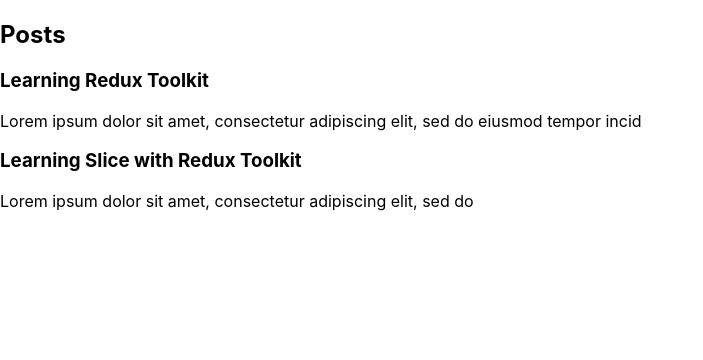
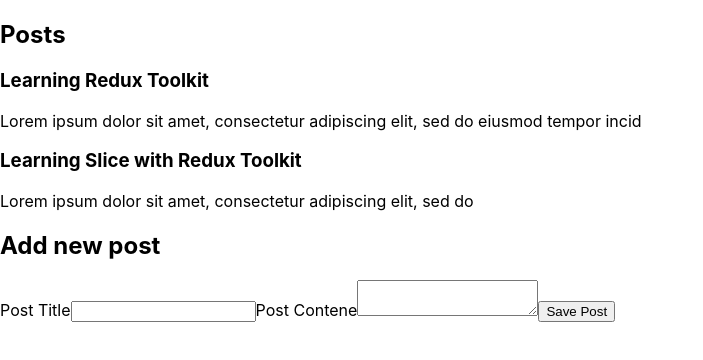
Before and after one commit to vazqueztomas/react-redux-course, a React (Create React App) app: page / in a window 1280 px wide. Shown: the top 360 px of the page, without its empty margins (0-703 px from the left). Built offline with nearby package versions, Linux system fonts and the light colour scheme.

Commit message:
new: posts feature

```diff
--- a/src/App.js
+++ b/src/App.js
@@ -1,9 +1,11 @@
+import AddPostForm from "./features/posts/AddPostForm";
 import PostsList from "./features/posts/PostsList";
 
 function App() {
   return (
     <div className="App">
       <PostsList />
+      <AddPostForm />
     </div>
   );
 }
--- a/src/features/posts/AddPostForm.js
+++ b/src/features/posts/AddPostForm.js
@@ -48,7 +48,9 @@
           onChange={onContentChanged}
         />
 
-        <button type="button">Save Post</button>
+        <button type="button" onClick={onSavePostClicked}>
+          Save Post
+        </button>
       </form>
     </section>
   );
```
